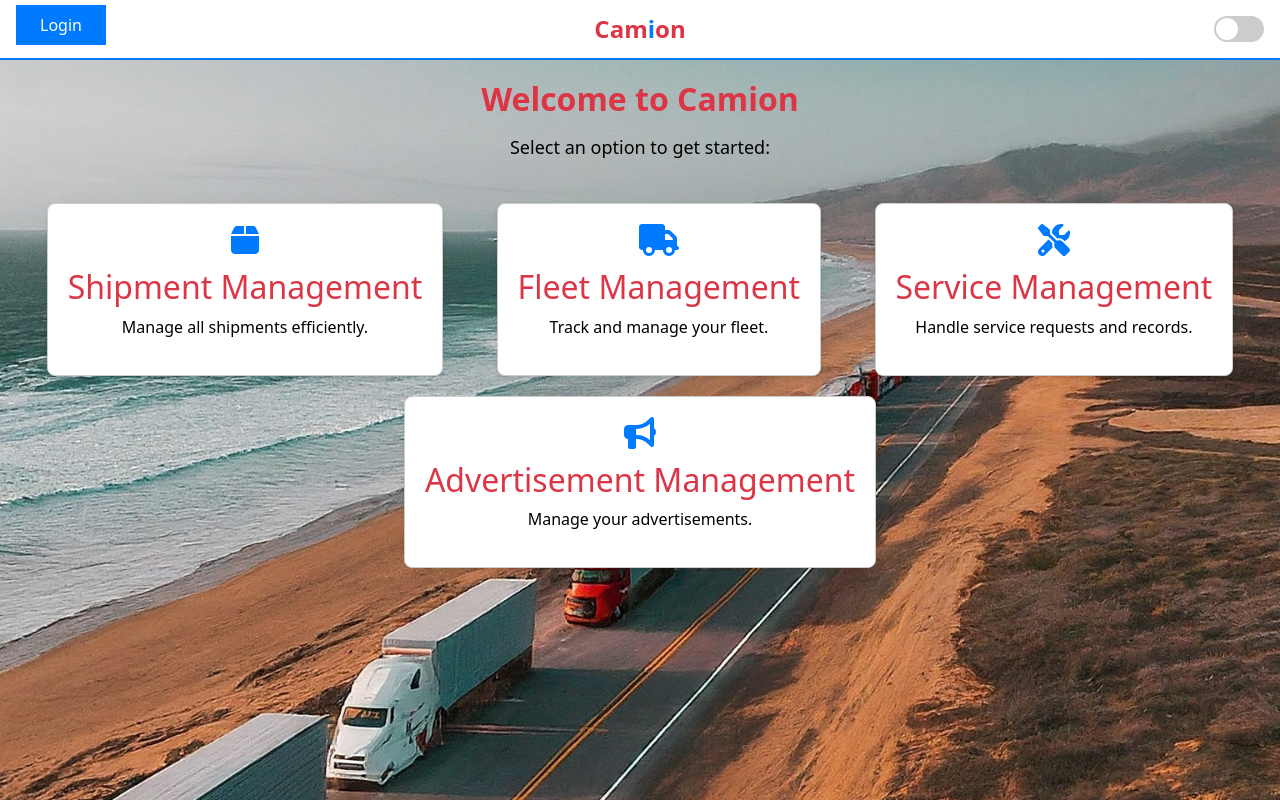
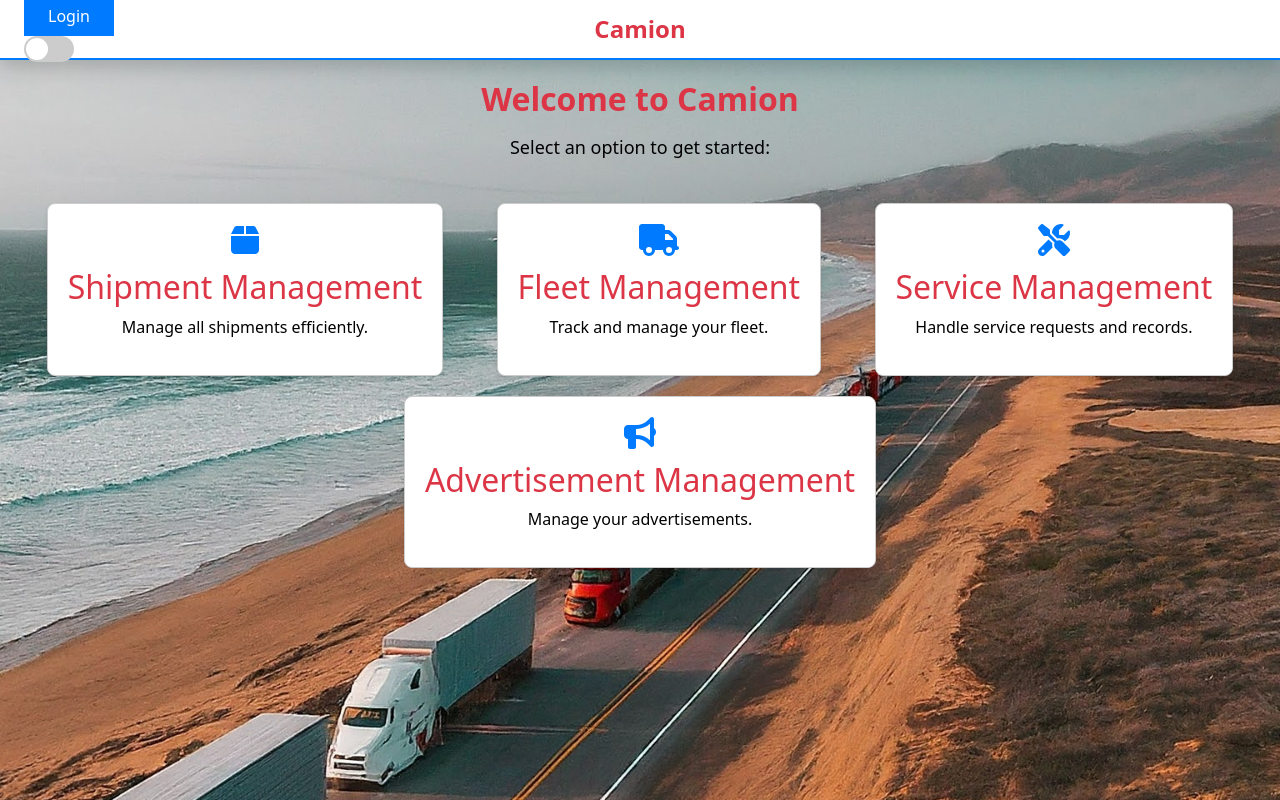
Before and after one commit to imohammedz/camion-frontend, a React (Vite) app: page / in a window 1280 px wide. Built offline with nearby package versions, Linux system fonts and the light colour scheme.

Commit message:
updating profile name to the header...

```diff
--- a/package.json
+++ b/package.json
@@ -17,6 +17,7 @@
     "bootstrap": "^5.3.3",
     "react": "^18.3.1",
     "react-dom": "^18.3.1",
+    "react-icons": "^5.3.0",
     "react-router-dom": "^6.26.1"
   },
   "devDependencies": {
--- a/src/components/Header.tsx
+++ b/src/components/Header.tsx
@@ -1,7 +1,8 @@
 // src/components/Header.tsx
-import React from "react";
+import React, { useEffect, useState } from "react";
 import { Link, useLocation } from "react-router-dom"; // Import Link and useLocation
 import "../styles/Header.css";
+import { fetchUserProfile } from "../utils/Api.tsx";
 
 interface HeaderProps {
   toggleTheme: () => void;
@@ -10,31 +11,45 @@ interface HeaderProps {
 
 const Header: React.FC<HeaderProps> = ({ toggleTheme, currentTheme }) => {
   const location = useLocation(); // Get the current location
-  // Define an array of paths where the Login button should not be shown
-  const excludedPaths = ["/login", "/signup"]; // Add more paths as needed
+  const excludedPaths = ["/login", "/signup"]; // Paths where the Login button should not be shown
+  const [userName, setUserName] = useState<string | null>(null);
+
+  useEffect(() => {
+    const getUserProfile = async () => {
+      const profile = await fetchUserProfile(); // Await the profile fetch
+      if (profile) {
+        setUserName(profile.name); // Set the user's name
+      }
+    };
+
+    getUserProfile(); // Call the function to fetch user profile
+  }, []);
+
   return (
-    <header className="header-container">
+    <header className="header-container flex justify-between items-center p-4 bg-white shadow">
       <div className="brand-name">
         {/* Wrap the brand name in a Link component */}
-        <Link to="/" className="header-link">
-          Cam<span className="blue-i">i</span>on
+        <Link to="/" className="header-link text-2xl font-bold text-red-600">
+          Cam<span className="text-blue-600">i</span>on
         </Link>
       </div>
-      <div className="header-actions">
-        {/* Only show the Login button if the current path is not in excludedPaths */}
-        {!excludedPaths.includes(location.pathname) && (
+      <div className="header-actions flex items-center space-x-4">
+        {userName ? (
+          <span className="text-lg font-medium text-gray-700">
+            Welcome, {userName}!
+          </span>
+        ) : (
+          !excludedPaths.includes(location.pathname) && (
             <Link to="/login" className="header-link">
-            <span>
               <button
                 type="button"
-                className="text-white bg-blue-700 hover:bg-blue-800 focus:ring-4 focus:ring-blue-300 font-medium rounded-lg text-sm px-4 py-2.5 me-2 mb-2 dark:bg-blue-600 dark:hover:bg-blue-700 focus:outline-none dark:focus:ring-blue-800"
+                className="text-white bg-blue-700 hover:bg-blue-800 focus:ring-4 focus:ring-blue-300 font-medium rounded-lg text-sm px-4 py-2.5"
               >
                 Login
               </button>
-            </span>
             </Link>
+          )
         )}
-      </div>
         <div className="theme-toggle-wrapper">
           <input
             type="checkbox"
@@ -47,6 +62,7 @@ const Header: React.FC<HeaderProps> = ({ toggleTheme, currentTheme }) => {
             <span className="theme-toggle-ball"></span>
           </label>
         </div>
+      </div>
     </header>
   );
 };
--- a/src/components/SignupPage.tsx
+++ b/src/components/SignupPage.tsx
@@ -13,12 +13,17 @@ const SignupPage: React.FC = () => {
   const handleSubmit = async (event: React.FormEvent) => {
     event.preventDefault();
     try {
-      await axios.post("http://localhost:5000/api/auth/register", {
-        name,
-        email,
-        phoneNumber,
-        password,
-      });
+      const response = await axios.post(
+        "http://localhost:5000/api/auth/register",
+        {
+          name,
+          email,
+          phoneNumber,
+          password,
+        }
+      );
+      localStorage.setItem("token", response.data.token); // Save JWT token in local storage
+
       // Redirect to login or home page
       window.location.href = "/login";
     } catch (err: any) {
--- /dev/null
+++ b/src/utils/Api.tsx
@@ -0,0 +1,17 @@
+// src/utils/api.ts
+import axios from "axios";
+
+export const fetchUserProfile = async () => {
+  const token = localStorage.getItem("token");
+  if (!token) return null;
+
+  try {
+    const response = await axios.get("http://localhost:5000/api/user/profile", {
+      headers: { Authorization: `${token}` },
+    });
+    return response.data; // Return user profile data
+  } catch (error) {
+    console.error("Error fetching user profile:", error);
+    return null; // Return null if there's an error
+  }
+};
```
Also changed, not shown: 1 other file (tests, documents, lock files or other folders). Lines whose indentation alone changed are shown as unchanged.
